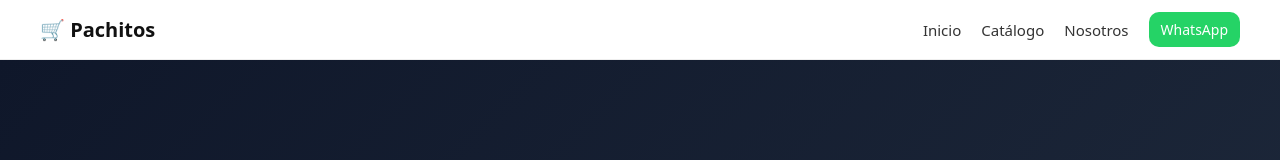
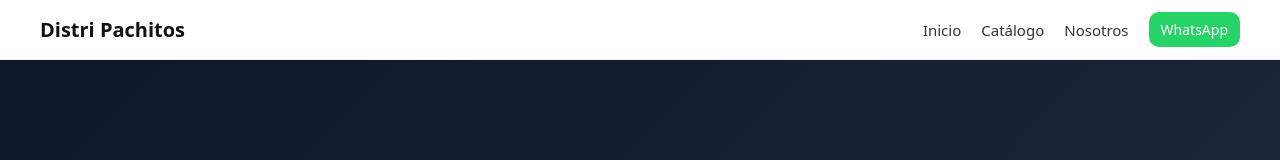
Before and after one commit to DanielaM99/distribuidora-pachitos, a React (Vite) app: page / in a window 1280 px wide. Shown: the top 160 px of the page. Built offline with nearby package versions, Linux system fonts and the light colour scheme; no server answers; the database is empty.

Commit message:
fix routing

```diff
--- a/src/components/Navbar.jsx
+++ b/src/components/Navbar.jsx
@@ -34,7 +34,7 @@ export default function Navbar() {
             color: "#111",
           }}
         >
-          🛒 Pachitos
+          Distri Pachitos
         </Link>
 
         {/* 📱 BOTÓN MOBILE */}
--- a/src/data/products.js
+++ b/src/data/products.js
@@ -1,6 +1,4 @@
-import pantalon from "../assets/products/pantalon.jpeg";
-import chef from "../assets/products/chef.jpeg";
-import camisa from "../assets/products/camisa.jpeg";
+
 
 export const products = [
   {
```
